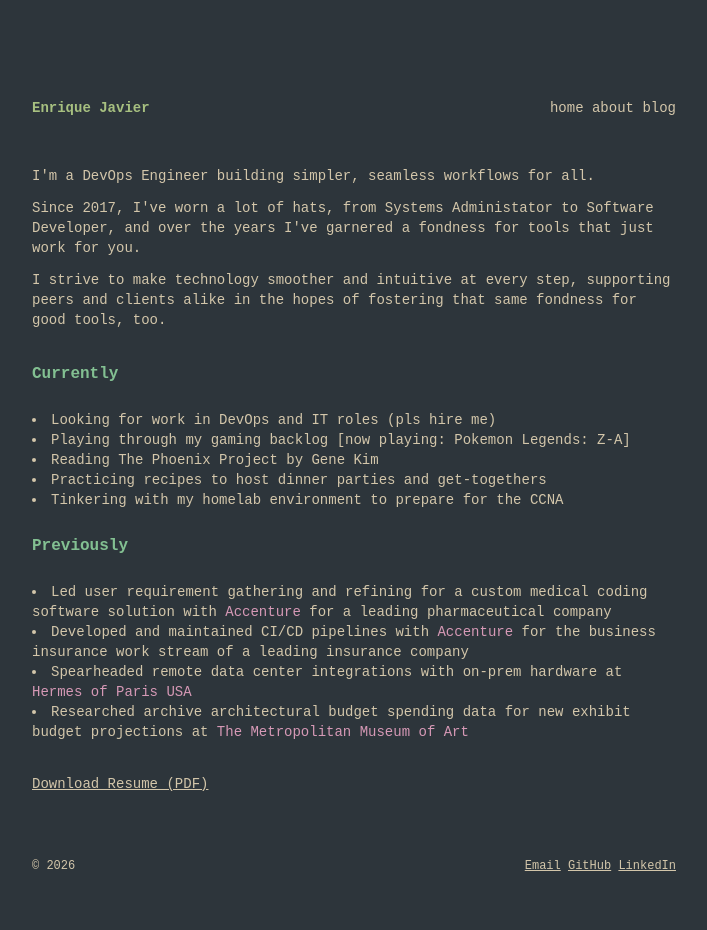
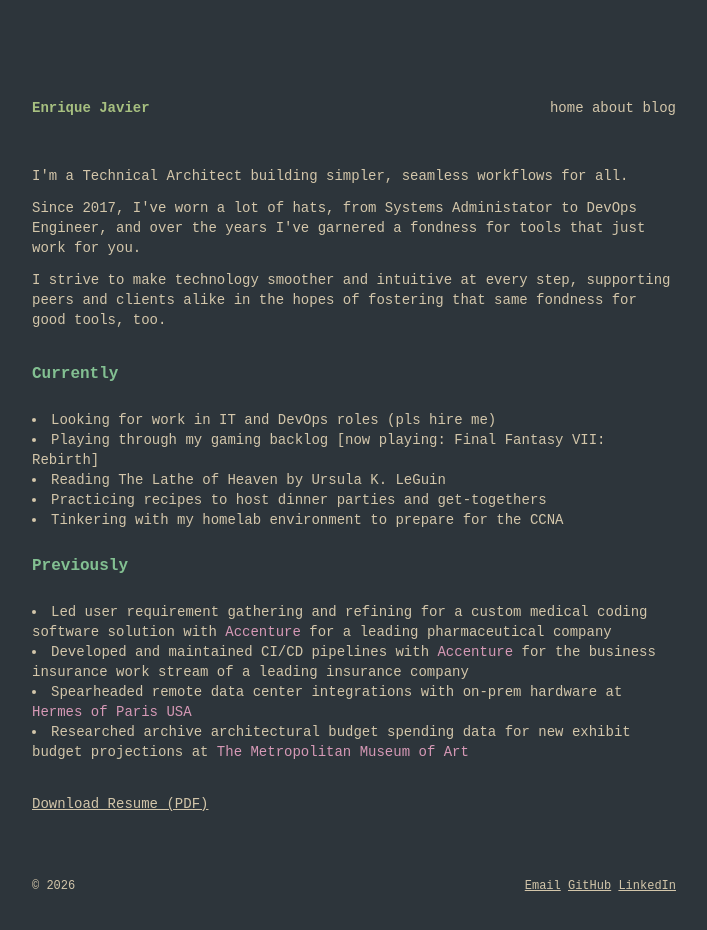
Before and after one commit to usefulsplash/splashsite, an Astro site: page / in a window 1280 px wide. Shown: the whole page, without its empty margins (66-773 px from the left). Built offline with nearby package versions, Linux system fonts and the light colour scheme; Astro itself is replaced by a stand-in of ours.

Commit message:
index update

```diff
--- a/src/pages/index.astro
+++ b/src/pages/index.astro
@@ -3,17 +3,17 @@ import Layout from "../layouts/Layout.astro"
 
 const job = "N/A";
 const employed = false
-const currGame = "Pokemon Legends: Z-A"
-const currBook = "The Phoenix Project by Gene Kim"
+const currGame = "Final Fantasy VII: Rebirth"
+const currBook = "The Lathe of Heaven by Ursula K. LeGuin"
 ---
 <Layout title={"splashpage"}>
     <main class="flex flex-col space-y-8">
 	<section class="flex flex-col space-y-3 text-pretty">
 	    <p>
-		I'm a DevOps Engineer building simpler, seamless workflows for all.
+		I'm a Technical Architect building simpler, seamless workflows for all.
 	    </p>
 	    <p>
-		Since 2017, I've worn a lot of hats, from Systems Administator to Software Developer, and over the years I've garnered a fondness for tools that just work for you.
+		Since 2017, I've worn a lot of hats, from Systems Administator to DevOps Engineer, and over the years I've garnered a fondness for tools that just work for you.
 	    </p>
 	    <p>
 		I strive to make technology smoother and intuitive at every step, supporting peers and clients alike in the hopes of fostering that same fondness for good tools, too.
@@ -24,7 +24,7 @@ const currBook = "The Phoenix Project by Gene Kim"
 	    <ul class="list-disc list-inside">
 		{ employed ?
 		    <li>working at {job}!</li>
-		    : <li>Looking for work in DevOps and IT roles (pls hire me)</li>
+		    : <li>Looking for work in IT and DevOps roles (pls hire me)</li>
 		}
 		<li>Playing through my gaming backlog [now playing: {currGame}]</li>
 		<li>Reading {currBook}</li>
```
